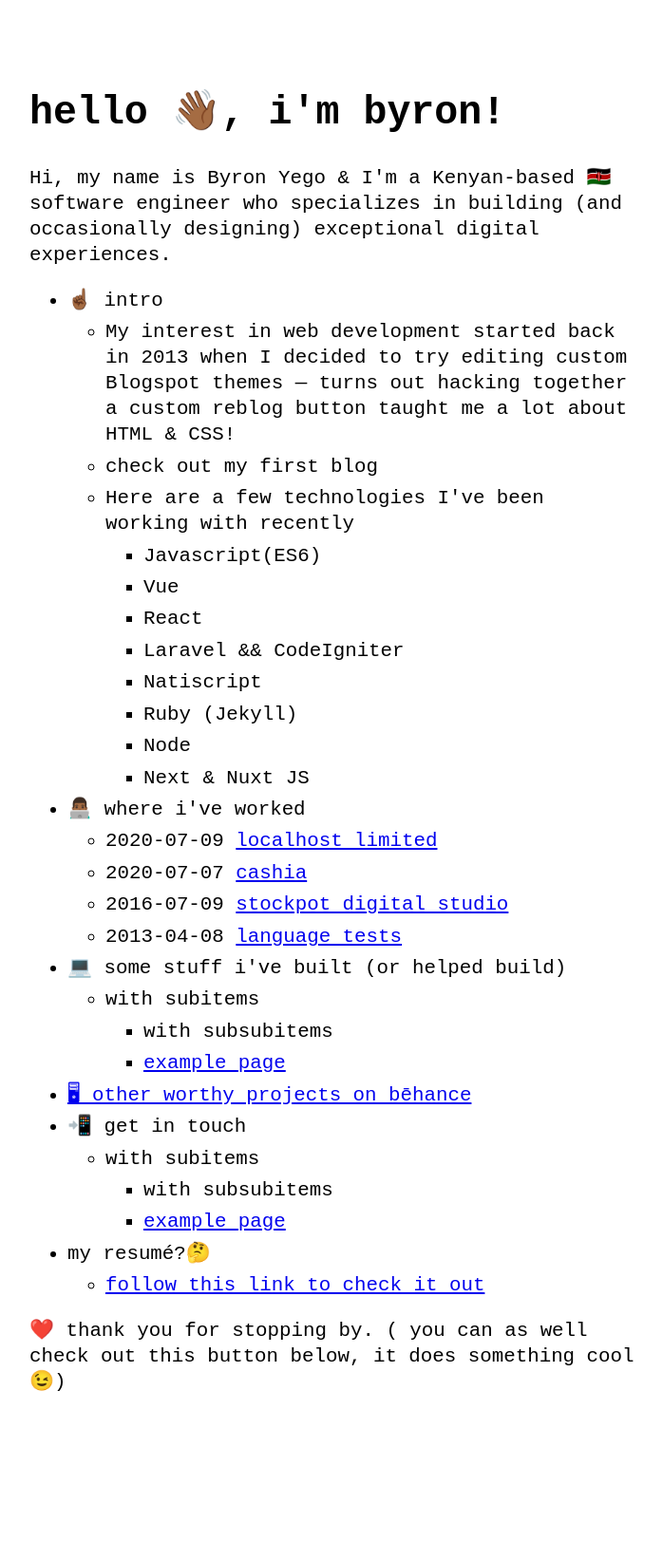
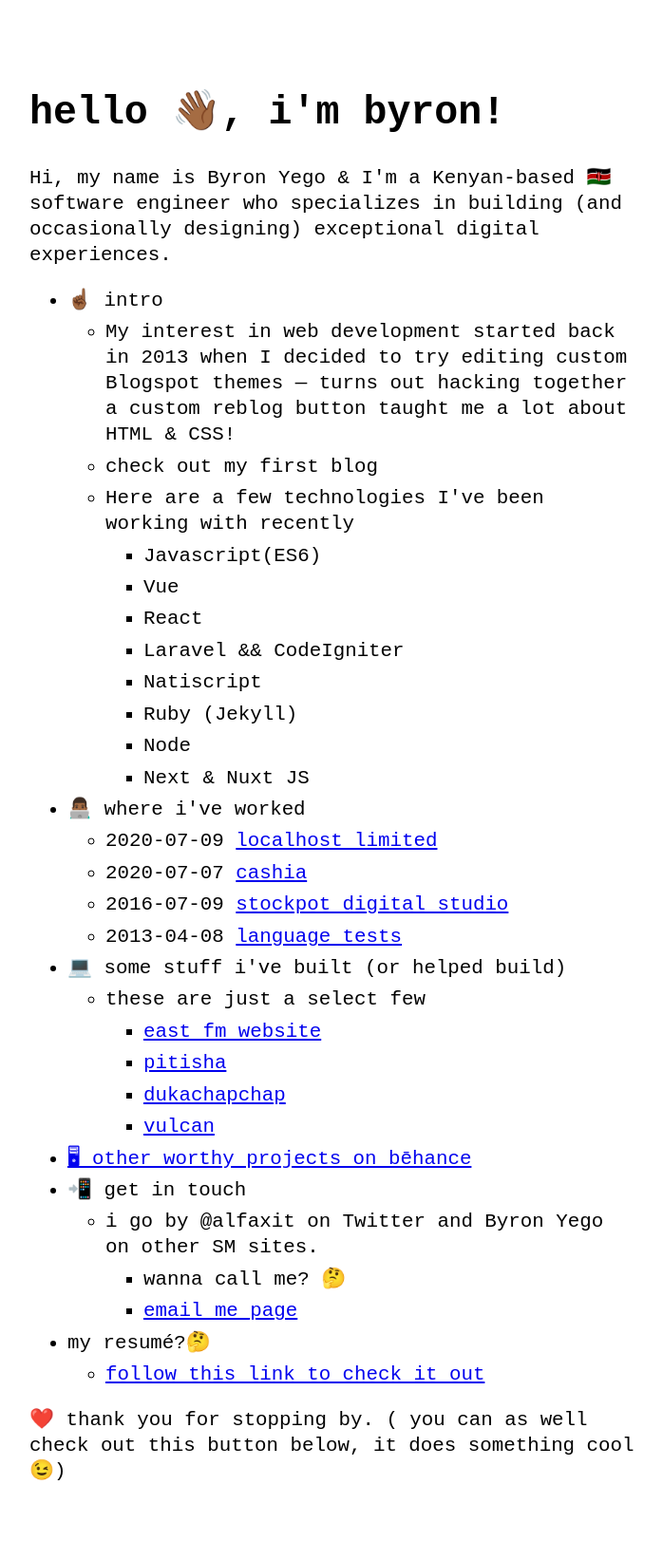
Before and after one commit to riggraz/no-style-please, a Jekyll site: the page built from index.md, in a window 1280 px wide. Shown: the whole page at 95% size, without its empty margins (289-987 px from the left). Built offline with Jekyll 4.4.1, drawn with Linux system fonts in a browser that asks for light colours; before the commit the page ends 1549 px from its top, so only the background shows below that.

Commit message:
Update menu.yml

```diff
--- a/_data/menu.yml
+++ b/_data/menu.yml
@@ -28,16 +28,16 @@ entries:
 
   - title: 💻 some stuff i've built (or helped build)
 
-    #post_list:
-    #  category: example2
-    # show_more: true
-    # show_more_text: See more posts...
-    # show_more_url: example2-archive.html
     entries:
-      - title: with subitems
+      - title: these are just a select few
         entries:
-          - title: with subsubitems
-          - title: example page
+          - title: east fm website
+            url: eastfm
+          - title: pitisha
+            url: about
+          - title: dukachapchap
+            url: about
+          - title: vulcan
             url: about
 
 
@@ -46,10 +46,10 @@ entries:
 
   - title: 📲 get in touch
     entries:
-      - title: with subitems
+      - title: i go by @alfaxit on Twitter and Byron Yego on other SM sites.
         entries:
-          - title: with subsubitems
-          - title: example page
+          - title: wanna call me? 🤔
+          - title: email me page
             url: about
   - title: my resumé?🤔
     entries:
```
